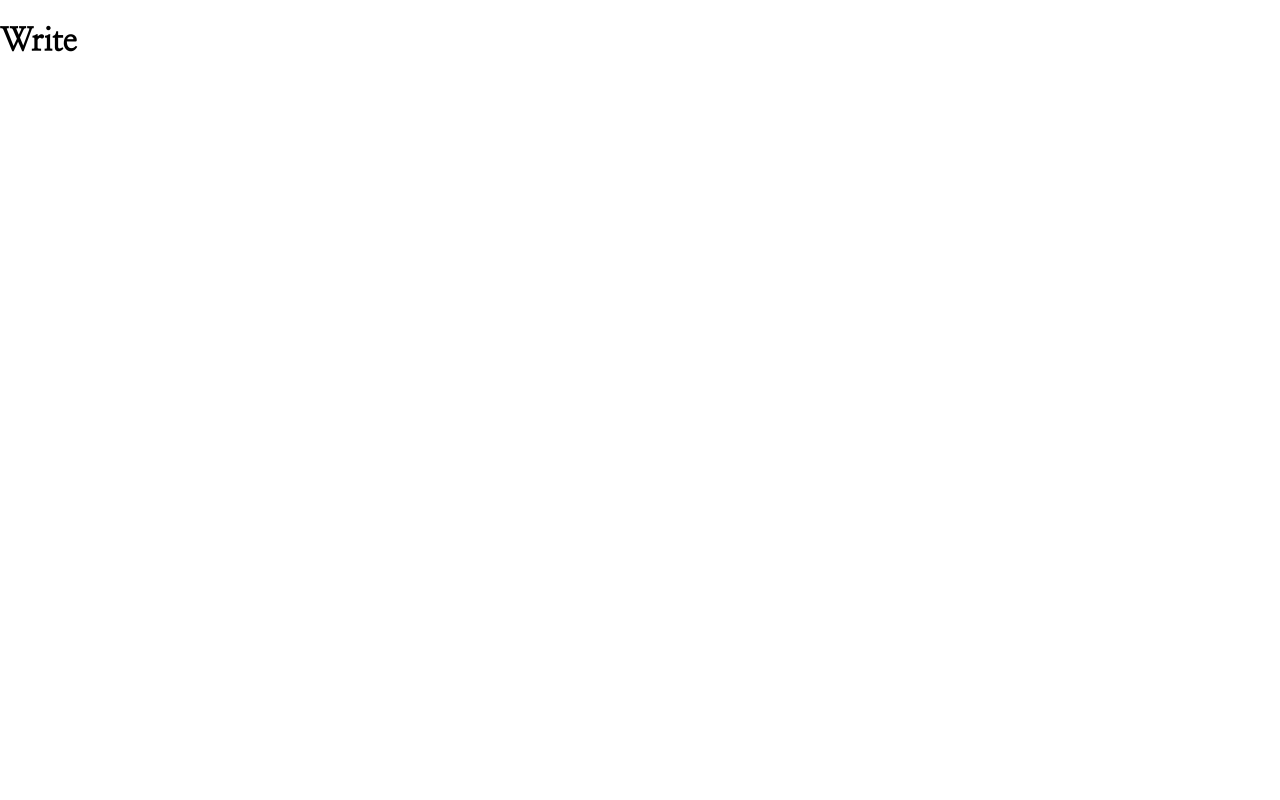
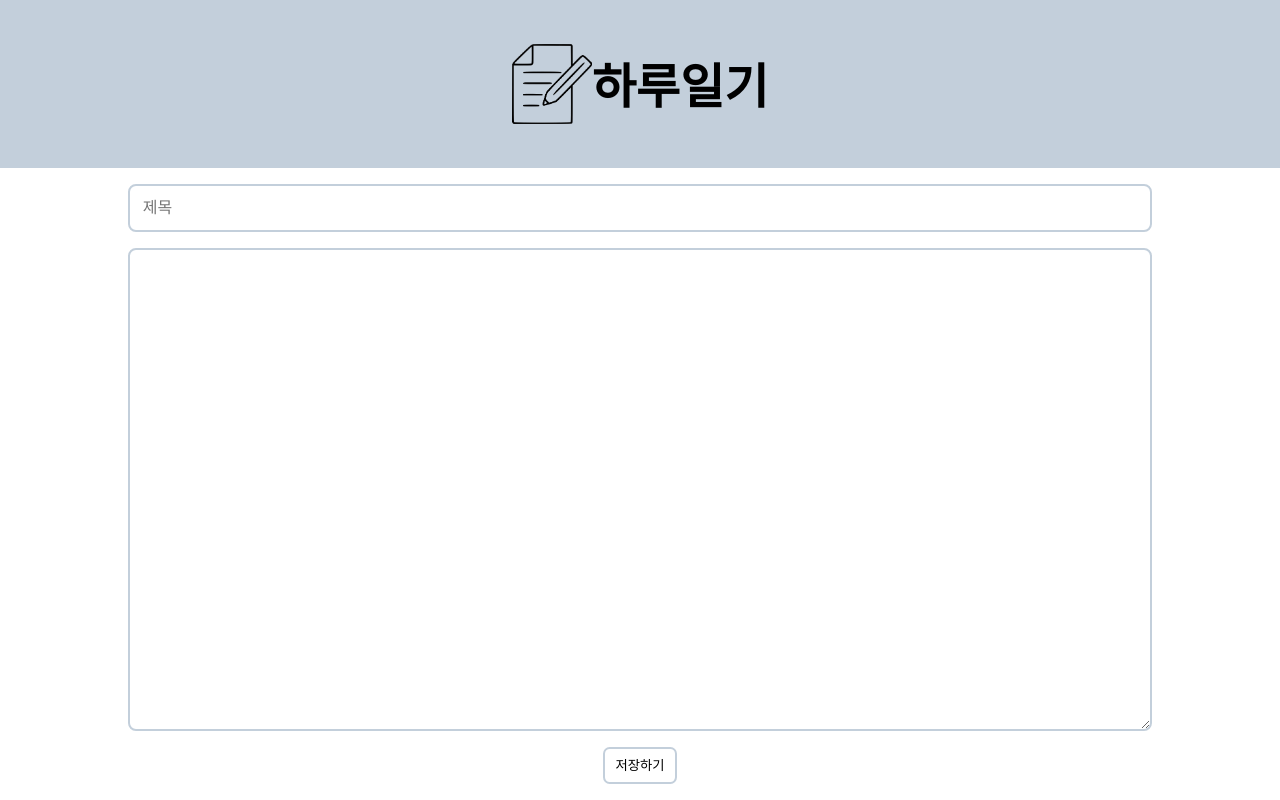
Before and after one commit to jyooj08/Haru-diary-v2, a React (Create React App) app: page /write in a window 1280 px wide. Built offline with nearby package versions, Linux system fonts and the light colour scheme.

Commit message:
Add Write page UI

```diff
--- a/src/components/calendar/calendar.module.css
+++ b/src/components/calendar/calendar.module.css
@@ -25,7 +25,8 @@
 }
 
 .date {
-  width: 2em;
+  width: 1em;
+  margin: 0 0.5em;
   cursor: pointer;
 }
 
--- a/src/components/diary/diary.module.css
+++ b/src/components/diary/diary.module.css
@@ -8,8 +8,7 @@
 }
 
 .noContent {
-  width: 100%;
-  height: 100%;
+  margin-top: 4em;
   display: flex;
   flex-direction: column;
   justify-content: center;
@@ -18,7 +17,7 @@
 
 .goToWrite {
   background-color: transparent;
-  border: 1px solid var(--blue);
+  border: 2px solid var(--blue);
   padding: 0.5em 0.8em;
   border-radius: 0.5em;
   margin-top: 1em;
@@ -26,4 +25,5 @@
 
 .goToWrite:hover {
   background-color: var(--blue);
+  color: white;
 }
--- a/src/components/header/header.jsx
+++ b/src/components/header/header.jsx
@@ -3,7 +3,7 @@ import styles from './header.module.css';
 import store from '../../services/store';
 import { useNavigate } from 'react-router-dom';
 
-const Header = (props) => {
+const Header = ({login}) => {
     let user = store.getState().user;
     const navi = useNavigate();
 
@@ -20,7 +20,7 @@ const Header = (props) => {
             <h1 className={styles.title}>하루일기</h1>
         </div>
         {
-            user && <div className={styles.userInfo}>
+            user && !login && <div className={styles.userInfo}>
                 <span className={styles.userName}>{user && user.name}님</span>
                 <button className={styles.logout} onClick={onLogout}>Log Out</button>
             </div>
--- a/src/components/header/header.module.css
+++ b/src/components/header/header.module.css
@@ -26,7 +26,7 @@
   background-color: transparent;
   padding: 0.2em 0.5em;
   margin-left: 0.5em;
-  border: 1px solid var(--blue);
+  border: 2px solid var(--blue);
   border-radius: 0.5em;
 }
 
--- a/src/components/login/login.jsx
+++ b/src/components/login/login.jsx
@@ -1,4 +1,4 @@
-import React from 'react';
+import React, { useEffect } from 'react';
 import { useNavigate } from 'react-router-dom';
 import Header from '../header/header';
 import styles from './login.module.css';
@@ -29,7 +29,7 @@ const Login = () => {
     authService.autoLogin(moveToMain);
 
     return (<div className={styles.container}>
-        <Header />
+        <Header login={true} />
         <button className={styles.loginBtn} onClick={onLogin}>Google Login</button>
     </div>)
 }
--- a/src/components/login/login.module.css
+++ b/src/components/login/login.module.css
@@ -1,4 +1,4 @@
-.container{
+.container {
   width: 50%;
   text-align: center;
   position: absolute;
@@ -8,7 +8,7 @@
   box-shadow: var(--shadow);
 }
 
-.loginBtn{
+.loginBtn {
   font-size: 1.5em;
   font-weight: bold;
   padding: 0.3em 0.8em;
@@ -18,6 +18,7 @@
   border-radius: var(--border-rad);
 }
 
-.loginBtn:hover{
+.loginBtn:hover {
   background-color: var(--blue);
+  color: white;
 }
--- a/src/components/write/write.jsx
+++ b/src/components/write/write.jsx
@@ -1,8 +1,16 @@
 import React from 'react';
+import Header from '../header/header';
 import styles from './write.module.css';
 
-const Write = (props) => (
-        <h1>Write</h1>
-    );
+const Write = (props) => {
+    return (<div className={styles.window}>
+        <Header />
+        <div className={styles.write}>
+            <input className={styles.title} type="text" placeholder='제목' />
+            <textarea className={styles.content}></textarea>
+            <button className={styles.saveBtn}>저장하기</button>
+        </div>
+    </div>)
+}
 
 export default Write;
--- a/src/components/write/write.module.css
+++ b/src/components/write/write.module.css
@@ -0,0 +1,43 @@
+.window {
+  display: flex;
+  flex-direction: column;
+  height: 100vh;
+}
+
+.write {
+  display: flex;
+  flex-direction: column;
+  flex: 1 1 auto;
+  width: 80%;
+  margin: auto;
+  padding: 1em 0;
+}
+
+.title,
+.content {
+  outline: none;
+  border: 2px solid var(--blue);
+  border-radius: 0.5em;
+  font-size: 1rem;
+  padding: 0.8em;
+}
+
+.content {
+  flex: 1 1 auto;
+  margin: 1em 0;
+}
+
+.saveBtn {
+  display: block;
+  width: fit-content;
+  margin: auto;
+  padding: 0.5em 0.8em;
+  background-color: transparent;
+  border: 2px solid var(--blue);
+  border-radius: 0.5em;
+}
+
+.saveBtn:hover {
+  background-color: var(--blue);
+  color: white;
+}
```
Lines whose indentation alone changed are shown as unchanged.
